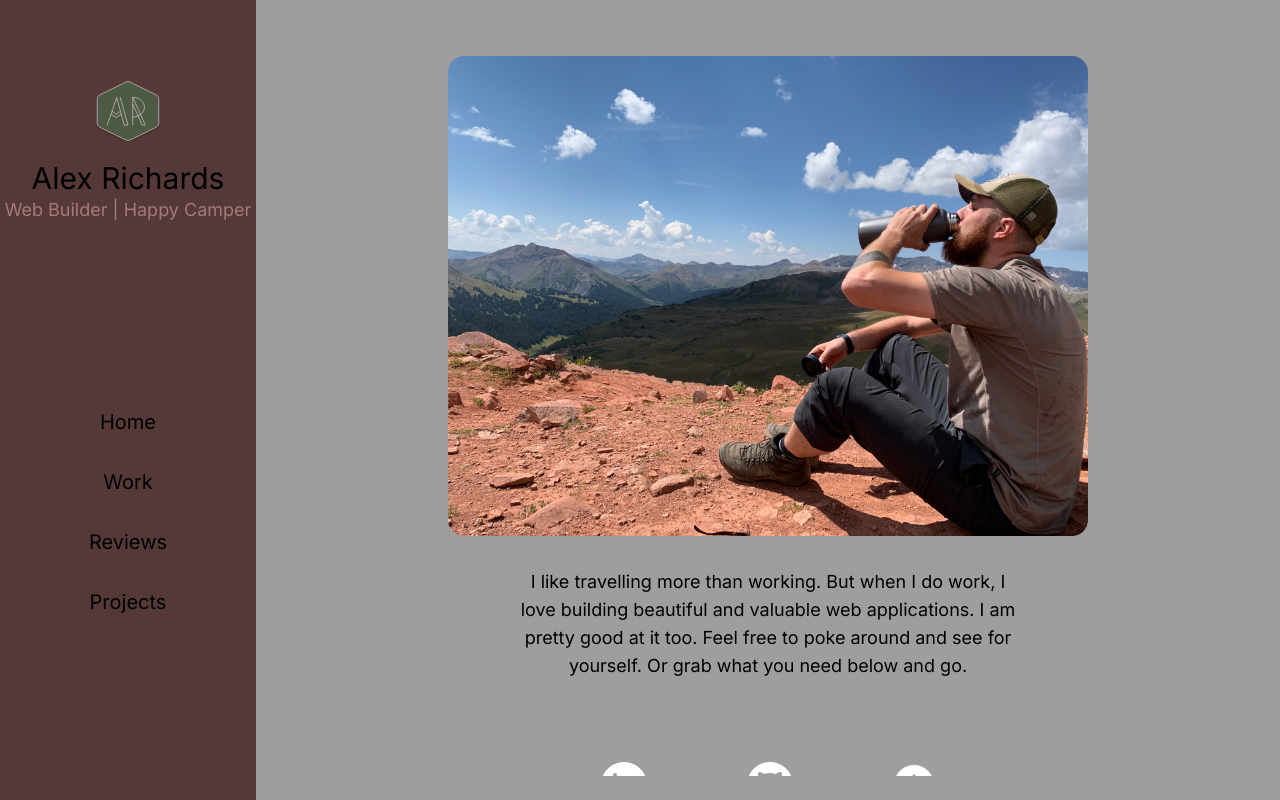
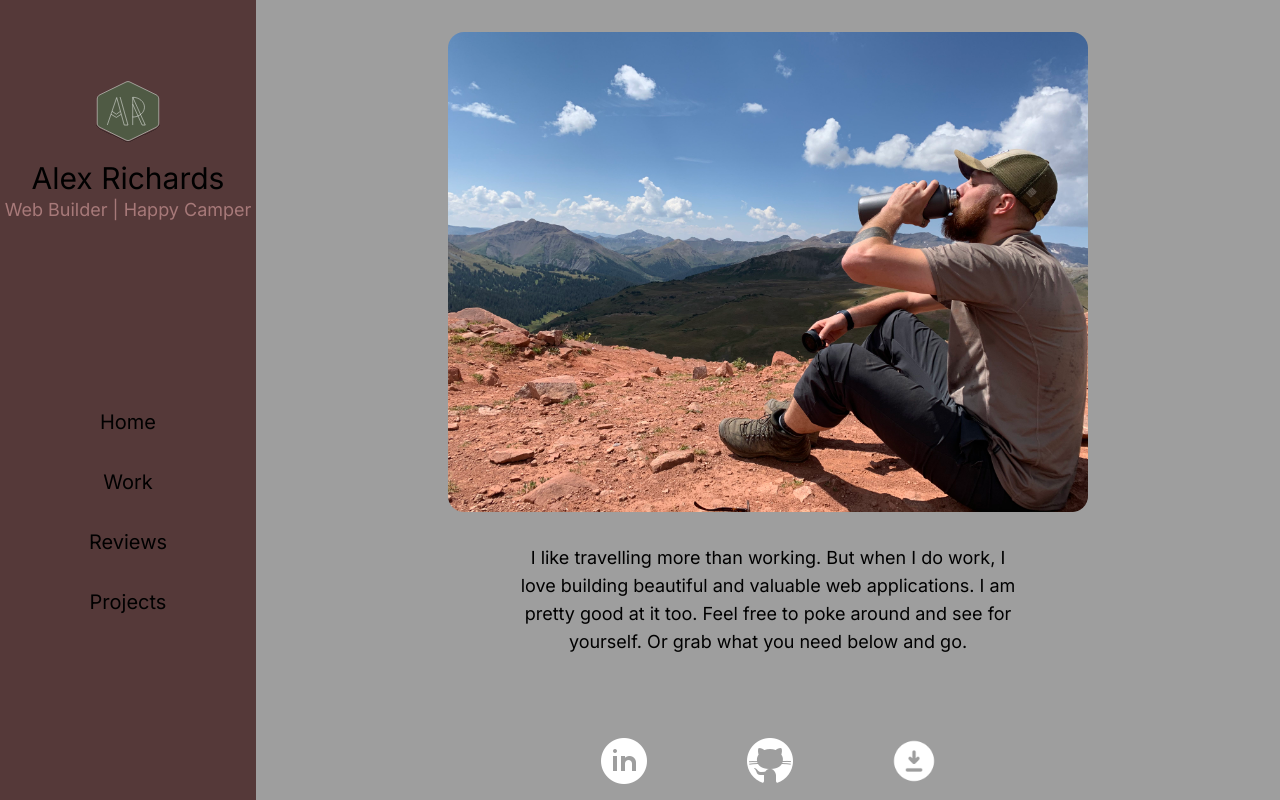
Before and after one commit to AlexRichards9595/portfolio, a Next.js app: page / in a window 1280 px wide. Built offline with nearby package versions, Linux system fonts and the light colour scheme.

Commit message:
stripping stuff down

```diff
--- a/src/app/layout.tsx
+++ b/src/app/layout.tsx
@@ -19,12 +19,10 @@ export default function RootLayout({
 }>) {
   return (
     <html lang="en">
-      <body className={`${inter.className} flex h-screen bg-amber-500 overflow-y-hidden`}>
-        <main className={'flex w-screen bg-accent grow flex-row h-screen overflow-y-hidden'}>
+      <body className={`${inter.className} flex h-screen lg:flex-row bg-amber-500 overflow-y-hidden`}>
           <Header />
           <Sidebar/>
-          <div className={'lg:w-4/5 bg-gray-500 overflow-y-auto py-6'}>{children}</div>
-        </main>
+          <div className={'lg:w-4/5 bg-gray-500 overflow-y-auto'}>{children}</div>
       </body>
     </html>
   );
--- a/src/components/Header.tsx
+++ b/src/components/Header.tsx
@@ -9,7 +9,7 @@ import {useCycle} from "framer-motion";
 const Header = () => {
   const [open, toggleOpen] = useCycle(false, true);
   return (
-      <div className={'h-12 bg-primary absolute top-0 w-screen lg:hidden border-t-2 border-secondary'}>
+      <div className={'h-12 bg-primary absolute top-0 w-screen lg:hidden'}>
         <MenuToggle toggle={() => toggleOpen()} open={open}/>
         <Drawer className={'bg-secondary pt-16'} overlay={false} size={600} open={open} placeholder={undefined} placement={"bottom"} onClose={() =>  toggleOpen()}>
           <div className={'flex flex-col items-center pb-8'}>
```
